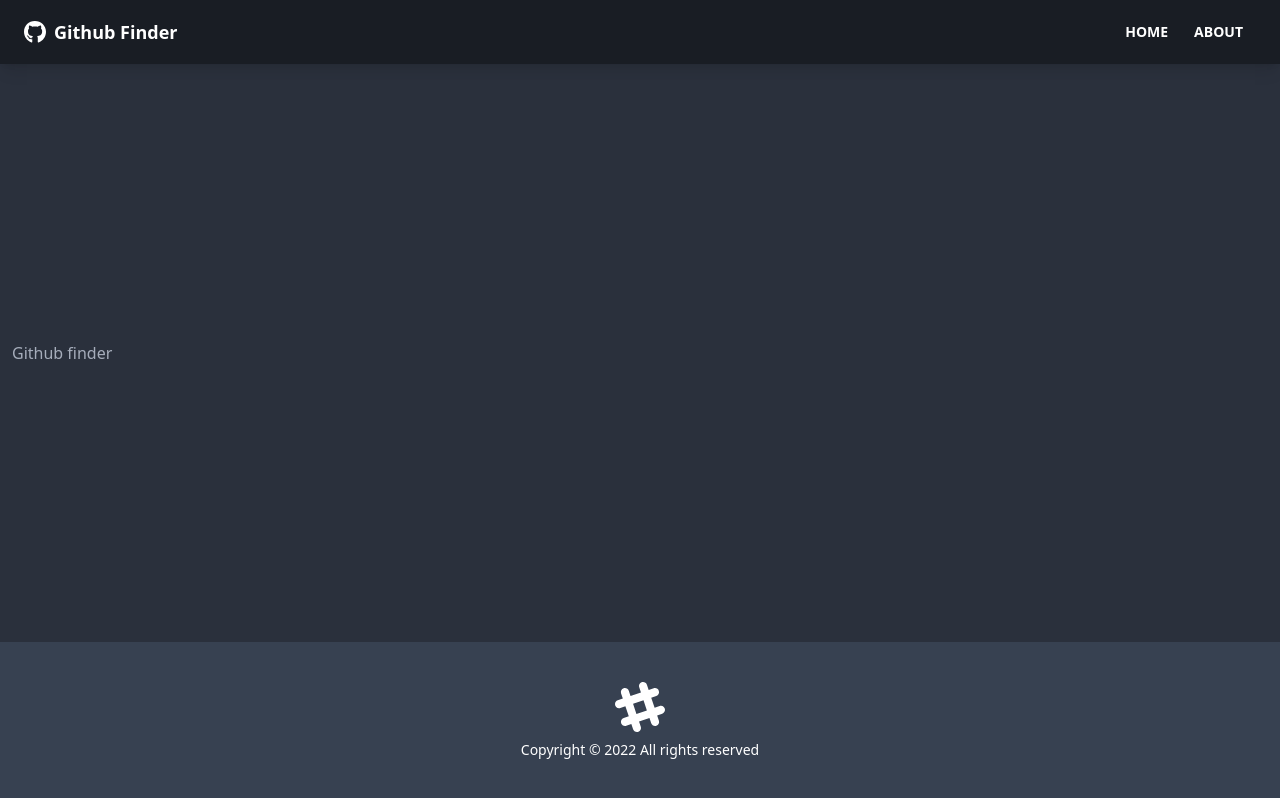
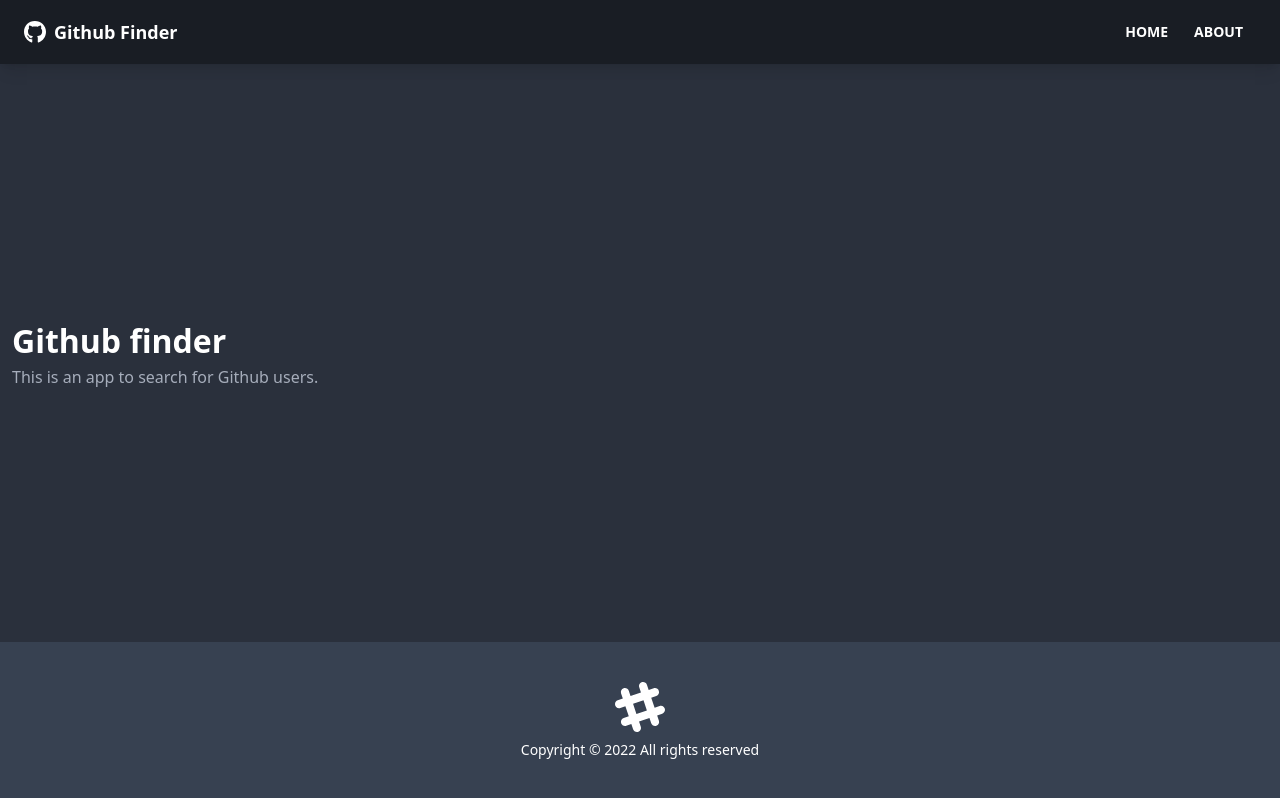
Before and after one commit to chubbystrings/users-search, a React (Create React App) app: page /about in a window 1280 px wide. Built offline with nearby package versions, Linux system fonts and the light colour scheme; no server answers.

Commit message:
added about page content

```diff
--- a/src/app/pages/About.tsx
+++ b/src/app/pages/About.tsx
@@ -1,8 +1,20 @@
+import styled from "styled-components";
 
 const About = () => {
   return (
-    <div>Github finder</div>
+    <AboutPage>
+        <h1>Github finder</h1>
+        <p>This is an app to search for Github users.</p>
+    </AboutPage>
   )
 }
 
+const AboutPage = styled.div`
+    h1{
+        color: #fff;
+        font-size: 2rem;
+        font-weight: 600;
+    }
+`
+
 export default About
```
